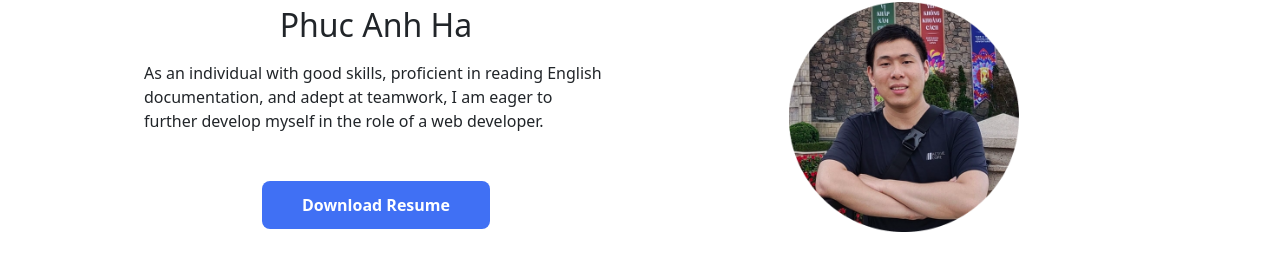
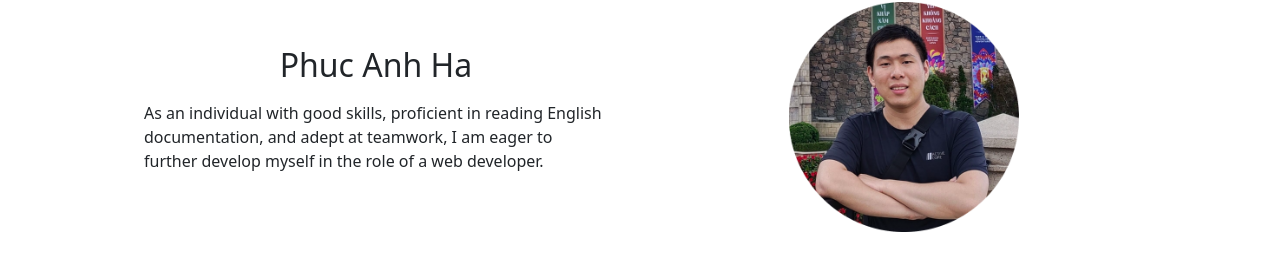
Before and after one commit to anhhp0/portfolio, a React (Create React App) app: page / in a window 1280 px wide. Shown: the part 964-1243 px from the top of the page. Built offline with nearby package versions, Linux system fonts and the light colour scheme; no server answers.

Commit message:
delete resume

```diff
--- a/src/components/about/about.component.jsx
+++ b/src/components/about/about.component.jsx
@@ -1,7 +1,7 @@
 import React, { useEffect } from "react";
 
 import sr from "../../utils/scrollReveal";
-import MyResume from "../../assets/resume/Resume_HaPhucAnh.pdf";
+// import MyResume from "../../assets/resume/Resume_HaPhucAnh.pdf";
 import picture from "../../assets/img/profile-pic.png";
 import "./about.styles.css";
 
@@ -28,9 +28,9 @@ const About = (props) => {
           </p>
           <div>
             {/* <input type="button" value="Download Resume" className="about__button button" /> */}
-            <a href={MyResume} download className="about__button button">
+            {/* <a href={MyResume} download className="about__button button">
               Download Resume
-            </a>
+            </a> */}
           </div>
         </div>
         <div className="about__img">
--- a/src/components/header/header.styles.css
+++ b/src/components/header/header.styles.css
@@ -69,7 +69,7 @@
     background-color: var(--first-color);
 }
 
-/*=== Show menu ===*/
+/*=== Show menu mobile ===*/
 .show{
     right: 0;
 }
```
Also changed, not shown: 1 other file (tests, documents, lock files or other folders).
